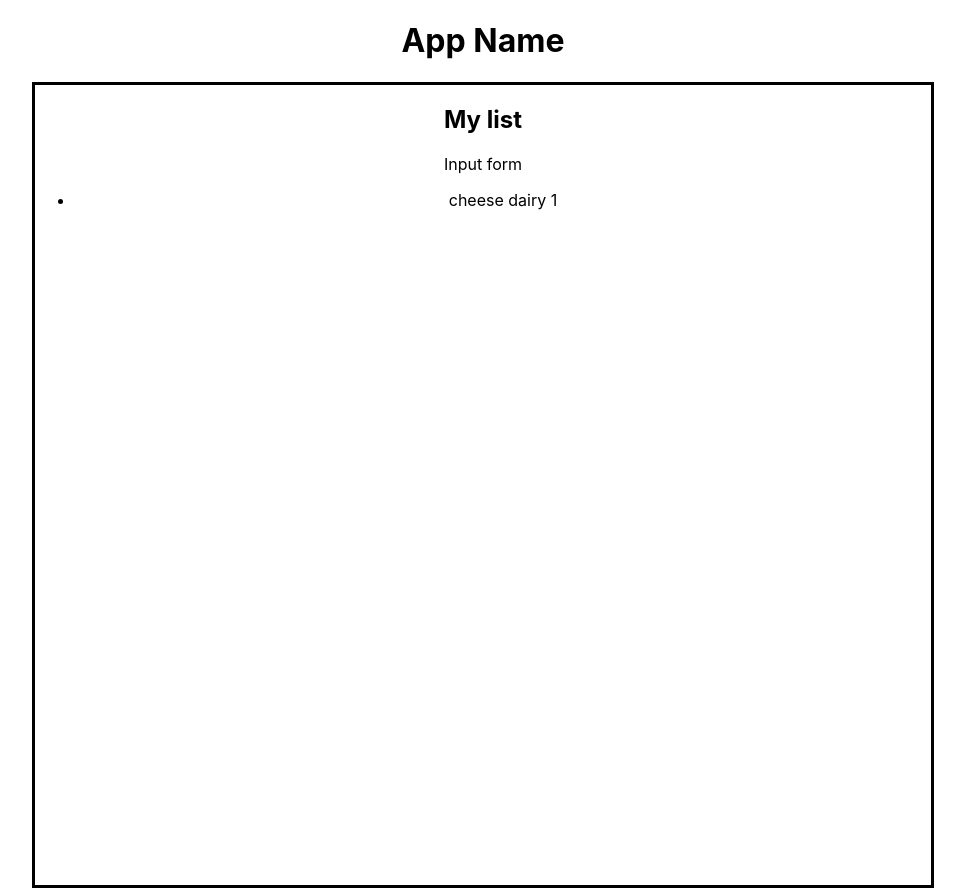
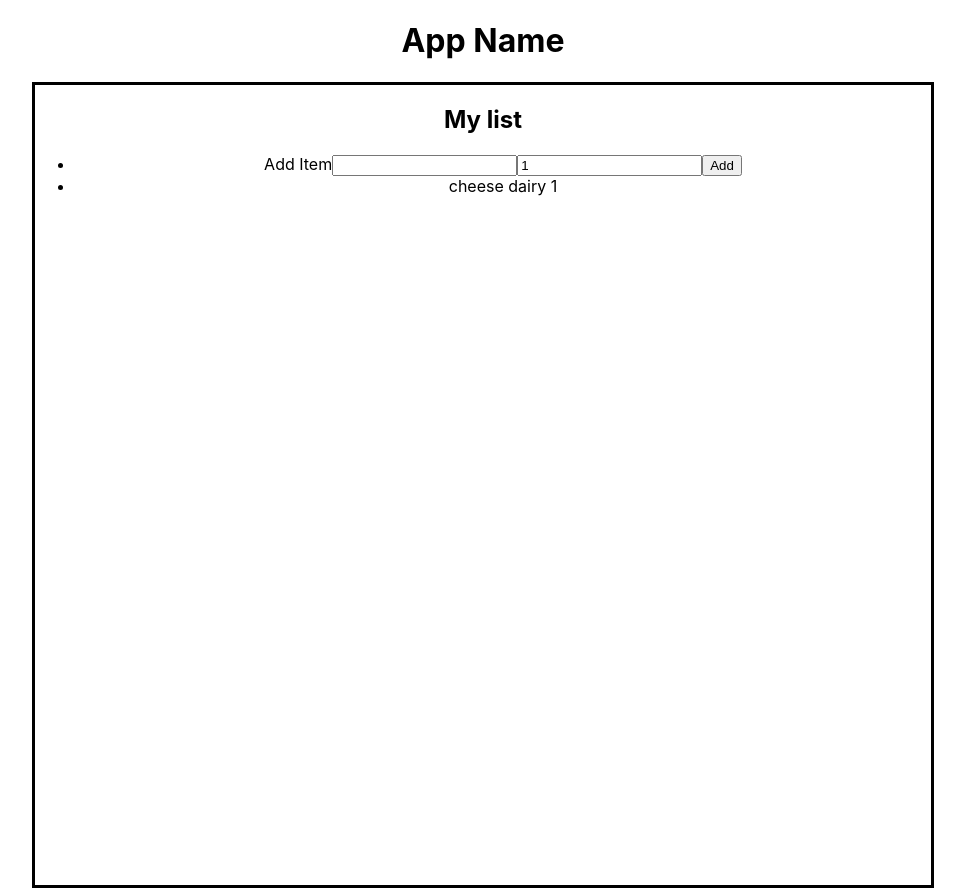
Before and after one commit to higashiM/project-sweep-fe, a React (Create React App) app in the folder project-sweep-fe/: page / in a window 1280 px wide. Shown: the whole page, without its empty margins (157-1122 px from the left). Built offline with nearby package versions, Linux system fonts and the light colour scheme.

Commit message:
created ItemInputForm and linked to list items

```diff
--- a/project-sweep-fe/public/index.html
+++ b/project-sweep-fe/public/index.html
@@ -2,14 +2,14 @@
 <html lang="en">
   <head>
     <meta charset="utf-8" />
-    <link rel="icon" href="%PUBLIC_URL%/favicon.ico" />
+
     <meta name="viewport" content="width=device-width, initial-scale=1" />
     <meta name="theme-color" content="#000000" />
     <meta
       name="description"
       content="Web site created using create-react-app"
     />
-    <link rel="apple-touch-icon" href="%PUBLIC_URL%/logo192.png" />
+
     <!--
       manifest.json provides metadata used when your web app is installed on a
       user's mobile device or desktop. See https://developers.google.com/web/fundamentals/web-app-manifest/
--- /dev/null
+++ b/project-sweep-fe/src/components/ItemInputForm.jsx
@@ -0,0 +1,45 @@
+import React, { Component } from 'react';
+
+export class ItemInputForm extends Component {
+  state = {
+    newItem: { foodName: '', quantity: 1, category: '' },
+  };
+  render() {
+    return (
+      <form onSubmit={this.handleSubmit}>
+        <label htmlFor="add-item-input">Add Item</label>
+        <input
+          id="add-item-input"
+          type="text"
+          name="foodName"
+          value={this.state.newItem.foodName}
+          onChange={this.handleChange}
+        />
+        <input
+          id="item-quantity-input"
+          type="number"
+          name="quantity"
+          step="1"
+          value={this.state.newItem.quantity}
+          onChange={this.handleChange}
+        />
+        <button type="submit">Add</button>
+      </form>
+    );
+  }
+  handleChange = (event) => {
+    const { name, value } = event.target;
+    this.setState((currentState) => {
+      currentState.newItem[name] = value;
+      return { newItem: currentState.newItem };
+    });
+  };
+  handleSubmit = (event) => {
+    event.preventDefault();
+    const { newItem } = this.state;
+    this.props.updateListItems(newItem);
+    this.setState({ newItem: { foodName: '', quantity: 1, category: '' } });
+  };
+}
+
+export default ItemInputForm;
--- a/project-sweep-fe/src/components/UnsortedItemList.jsx
+++ b/project-sweep-fe/src/components/UnsortedItemList.jsx
@@ -1,21 +1,24 @@
 import React, { Component } from 'react';
+import ItemInputForm from './ItemInputForm';
 
 export class UnsortedItemList extends Component {
   state = {
-    listItems: [{ name: 'cheese', category: 'dairy', quantity: 1 }],
+    listItems: [{ foodName: 'cheese', category: 'dairy', quantity: 1 }],
   };
   render() {
     const { listItems } = this.state;
     return (
       <main className="unsorted-list-container">
         <h2>My list</h2>
-        <p>Input form</p>
+
         <ul>
-          {' '}
+          <li>
+            <ItemInputForm updateListItems={this.updateListItems} />
+          </li>{' '}
           {listItems.map((item) => {
             return (
               <li>
-                {item.name}{' '}
+                {item.foodName}{' '}
                 <span className="item-category">{item.category} </span>
                 <span className="item-quantity">{item.quantity}</span>
               </li>
@@ -25,6 +28,11 @@ export class UnsortedItemList extends Component {
       </main>
     );
   }
+  updateListItems = (newItem) => {
+    this.setState((currentState) => {
+      return { listItems: [...currentState.listItems, newItem] };
+    });
+  };
 }
 
 export default UnsortedItemList;
```
